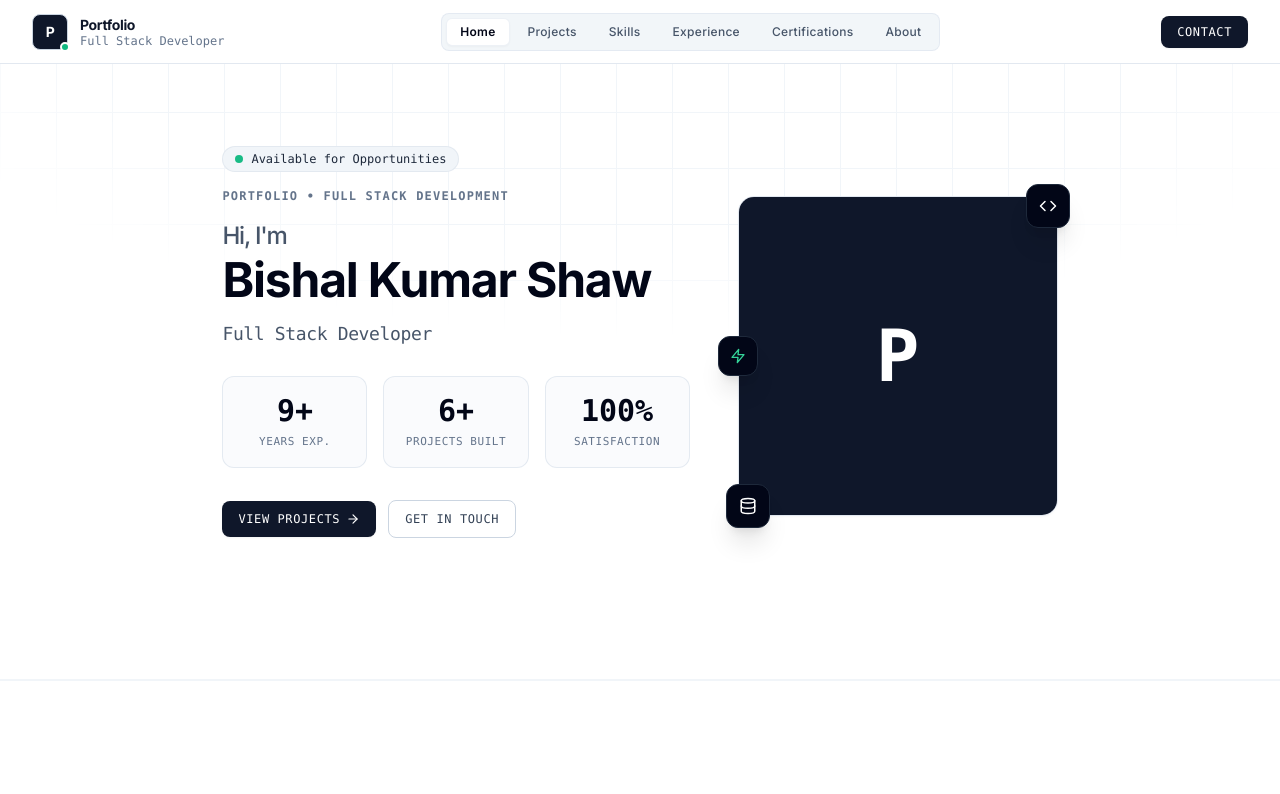
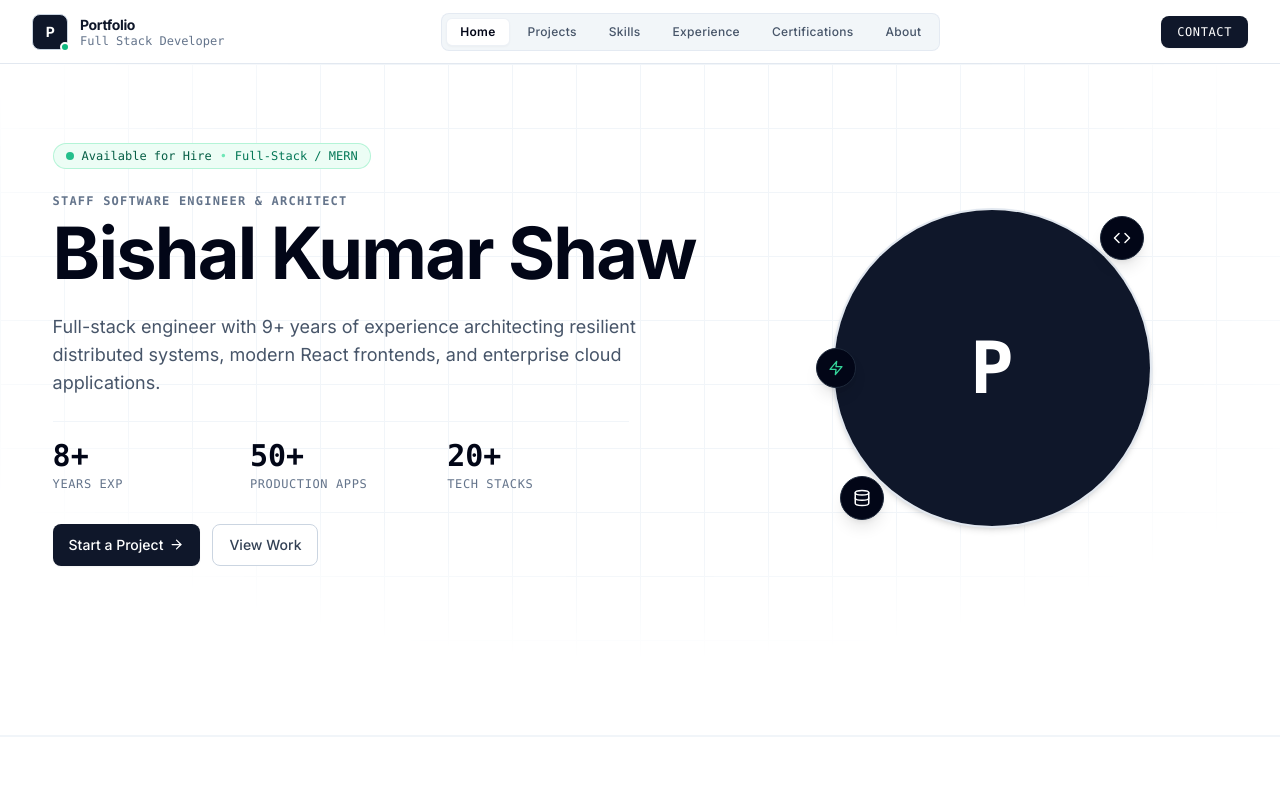
Before and after one commit to bkshaw1994/ProtFolio, a React (Create React App) app in the folder client/: page / in a window 1280 px wide. Shown: the top 794 px of the page. Built offline with nearby package versions, Linux system fonts and the light colour scheme; no server answers.

Commit message:
fix(theme): circular avatar and refined high-contrast skill card styling

```diff
--- a/client/src/pages/Home/sections/CoreSkillsSection.js
+++ b/client/src/pages/Home/sections/CoreSkillsSection.js
@@ -100,7 +100,7 @@ const CoreSkillsSection = ({ coreSkills }) => {
                 whileInView={{ opacity: 1, y: 0 }}
                 viewport={{ once: true, amount: 0.2 }}
                 transition={{ duration: 0.4, delay: index * 0.04 }}
-                className="flex-shrink-0 w-[165px] sm:w-auto snap-start h-full"
+                className="flex-shrink-0 w-[180px] sm:w-auto snap-start h-full"
               >
                 <SkillBadge skill={skill} size="sm" />
               </motion.div>
--- a/client/src/pages/Home/sections/HeroSection.js
+++ b/client/src/pages/Home/sections/HeroSection.js
@@ -13,90 +13,95 @@ import {
 import { getFileUrl } from '../../../utils/apiUrl';
 
 const HeroSection = ({ profileData, featuredProjectsCount }) => {
-  const resumeUrl = profileData?.resume
-    ? getFileUrl(profileData.resume)
-    : null;
+  return (
+    <section className="relative min-h-[calc(100vh-4rem)] flex items-center justify-center bg-white border-b border-slate-100 overflow-hidden">
+      {/* Subtle Linear Grid Background */}
+      <div className="absolute inset-0 bg-[linear-gradient(to_right,#f1f5f9_1px,transparent_1px),linear-gradient(to_bottom,#f1f5f9_1px,transparent_1px)] bg-[size:4rem_4rem] [mask-image:radial-gradient(ellipse_60%_50%_at_50%_40%,#000_70%,transparent_100%)] pointer-events-none" />
 
-  return (
-    <section className="relative min-h-[85vh] flex items-center justify-center bg-white pt-24 pb-16 overflow-hidden border-b border-slate-100">
-      {/* Linear-style subtle background grid */}
-      <div className="absolute inset-0 bg-[linear-gradient(to_right,#f1f5f9_1px,transparent_1px),linear-gradient(to_bottom,#f1f5f9_1px,transparent_1px)] bg-[size:3.5rem_3.5rem] [mask-image:radial-gradient(ellipse_60%_50%_at_50%_0%,#000_70%,transparent_100%)] pointer-events-none" />
-
-      <div className="container-custom relative z-10">
-        <div className="grid lg:grid-cols-12 gap-10 lg:gap-12 items-center">
+      <div className="container-custom relative z-10 py-12 lg:py-20">
+        <div className="grid lg:grid-cols-12 gap-12 lg:gap-8 items-center">
           {/* Left Content (7 cols) */}
           <motion.div
             initial={{ opacity: 0, y: 20 }}
             animate={{ opacity: 1, y: 0 }}
             transition={{ duration: 0.5 }}
-            className="lg:col-span-7 space-y-6"
+            className="lg:col-span-7 space-y-6 text-left"
           >
-            <div className="space-y-4">
-              <div className="inline-flex items-center gap-2 px-3 py-1 rounded-full bg-slate-100 border border-slate-200/90 text-xs font-mono font-medium text-slate-800">
-                <span className="w-2 h-2 rounded-full bg-emerald-500 animate-pulse" />
-                <span>Available for Opportunities</span>
-              </div>
-
-              <div className="text-xs font-mono font-semibold uppercase tracking-widest text-slate-500 mb-2">
-                Portfolio • Full Stack Development
-              </div>
-
-              <h1 className="text-3xl sm:text-4xl lg:text-5xl font-extrabold text-slate-950 tracking-tight leading-tight">
-                <span className="block text-slate-600 font-medium text-xl sm:text-2xl mb-1">Hi, I'm</span>
-                <span className="text-slate-950 block break-words">{profileData?.name || 'Bishal Kumar Shaw'}</span>
-              </h1>
-
-              <h2 className="text-base sm:text-lg text-slate-600 font-mono font-medium">
-                {profileData?.title || 'Full Stack Developer'}
-              </h2>
+            {/* Live Status Badge */}
+            <div className="inline-flex items-center space-x-2 bg-emerald-50 border border-emerald-200/80 px-3 py-1 rounded-full text-xs font-mono font-medium text-emerald-800">
+              <span className="w-2 h-2 rounded-full bg-emerald-500 animate-pulse" />
+              <span>Available for Hire</span>
+              <span className="text-emerald-300">•</span>
+              <span className="text-emerald-700">Full-Stack / MERN</span>
             </div>
 
-            <p className="text-sm sm:text-base text-slate-600 leading-relaxed max-w-2xl font-normal">
-              {profileData?.summary}
+            {/* Main Heading */}
+            <div className="space-y-2">
+              <div className="text-xs font-mono font-semibold uppercase tracking-widest text-slate-500">
+                Staff Software Engineer & Architect
+              </div>
+              <h1 className="text-4xl sm:text-6xl lg:text-7xl font-bold tracking-tight text-slate-950 leading-[1.08]">
+                {profileData?.name || 'Bishal Kumar Shaw'}
+              </h1>
+            </div>
+
+            {/* Bio / Summary */}
+            <p className="text-base sm:text-lg text-slate-600 max-w-2xl font-normal leading-relaxed">
+              {profileData?.summary ||
+                'Full-stack engineer with 9+ years of experience architecting resilient distributed systems, modern React frontends, and enterprise cloud applications.'}
             </p>
 
-            {/* Stats */}
-            <div className="grid grid-cols-3 gap-3 sm:gap-4 pt-1">
-              <div className="p-3.5 sm:p-4 rounded-xl border border-slate-200/90 bg-slate-50/70 text-center">
-                <div className="text-2xl sm:text-3xl font-bold font-mono text-slate-950">
-                  {profileData?.yearsOfExperience || 9}+
+            {/* SLA / Stat Numbers (Strictly Monospace) */}
+            <div className="grid grid-cols-3 gap-4 pt-4 border-t border-slate-100 max-w-xl">
+              <div>
+                <div className="text-2xl sm:text-3xl font-mono font-bold text-slate-950">
+                  {profileData?.statistics?.yearsExperience ||
+                    profileData?.yearsOfExperience ||
+                    8}
+                  +
                 </div>
-                <div className="text-[11px] font-mono text-slate-500 uppercase tracking-wider mt-1">Years Exp.</div>
+                <div className="text-xs font-mono text-slate-500 uppercase tracking-wider mt-0.5">
+                  Years Exp
+                </div>
               </div>
-              <div className="p-3.5 sm:p-4 rounded-xl border border-slate-200/90 bg-slate-50/70 text-center">
-                <div className="text-2xl sm:text-3xl font-bold font-mono text-slate-950">
-                  {featuredProjectsCount || 6}+
+              <div>
+                <div className="text-2xl sm:text-3xl font-mono font-bold text-slate-950">
+                  {profileData?.statistics?.projectsCompleted ||
+                    featuredProjectsCount ||
+                    50}
+                  +
                 </div>
-                <div className="text-[11px] font-mono text-slate-500 uppercase tracking-wider mt-1">Projects Built</div>
+                <div className="text-xs font-mono text-slate-500 uppercase tracking-wider mt-0.5">
+                  Production Apps
+                </div>
               </div>
-              <div className="p-3.5 sm:p-4 rounded-xl border border-slate-200/90 bg-slate-50/70 text-center">
-                <div className="text-2xl sm:text-3xl font-bold font-mono text-slate-950">
-                  100%
+              <div>
+                <div className="text-2xl sm:text-3xl font-mono font-bold text-slate-950">
+                  {profileData?.statistics?.technologiesMastered || 20}+
                 </div>
-                <div className="text-[11px] font-mono text-slate-500 uppercase tracking-wider mt-1">Satisfaction</div>
+                <div className="text-xs font-mono text-slate-500 uppercase tracking-wider mt-0.5">
+                  Tech Stacks
+                </div>
               </div>
             </div>
 
-            {/* CTA Buttons */}
-            <div className="flex flex-wrap items-center gap-3 pt-2">
-              <Link to="/projects" className="btn-primary group font-mono text-xs uppercase tracking-wider">
-                <span>View Projects</span>
+            {/* CTA Group */}
+            <div className="flex flex-wrap gap-3 pt-2">
+              <Link to="/contact" className="btn-primary group">
+                <span>Start a Project</span>
                 <ArrowRight
-                  size={14}
+                  size={15}
                   className="ml-1.5 group-hover:translate-x-1 transition-transform"
                 />
               </Link>
-
-              <Link to="/contact" className="btn-secondary font-mono text-xs uppercase tracking-wider">
-                Get In Touch
+              <Link to="/projects" className="btn-secondary">
+                View Work
               </Link>
-
-              {resumeUrl && (
+              {profileData?.resume && (
                 <a
-                  href={resumeUrl}
-                  target="_blank"
-                  rel="noopener noreferrer"
-                  className="btn-secondary group font-mono text-xs uppercase tracking-wider"
+                  href={getFileUrl(profileData.resume)}
+                  download
+                  className="btn-outline group inline-flex items-center"
                 >
                   <Download
                     size={14}
@@ -137,7 +142,8 @@ const HeroSection = ({ profileData, featuredProjectsCount }) => {
             className="lg:col-span-5 flex justify-center"
           >
             <div className="relative">
-              <div className="relative w-64 h-64 sm:w-80 sm:h-80 rounded-2xl overflow-hidden border border-slate-200 bg-slate-50 shadow-2xs">
+              {/* Circular Avatar Container */}
+              <div className="relative w-64 h-64 sm:w-80 sm:h-80 rounded-full overflow-hidden border-2 border-slate-200 bg-slate-50 shadow-md">
                 {profileData?.profileImage ? (
                   <img
                     src={getFileUrl(profileData.profileImage)}
@@ -156,16 +162,16 @@ const HeroSection = ({ profileData, featuredProjectsCount }) => {
                 )}
               </div>
 
-              {/* Minimalist Tech Badges */}
-              <div className="absolute -top-3 -right-3 w-11 h-11 bg-slate-950 text-white rounded-xl flex items-center justify-center shadow-xl border border-slate-800">
+              {/* Minimalist Circular Tech Badges */}
+              <div className="absolute top-2 right-2 w-11 h-11 bg-slate-950 text-white rounded-full flex items-center justify-center shadow-lg border border-slate-800">
                 <Code size={18} />
               </div>
 
-              <div className="absolute -bottom-3 -left-3 w-11 h-11 bg-slate-950 text-white rounded-xl flex items-center justify-center shadow-xl border border-slate-800">
+              <div className="absolute bottom-2 left-2 w-11 h-11 bg-slate-950 text-white rounded-full flex items-center justify-center shadow-lg border border-slate-800">
                 <Database size={18} />
               </div>
 
-              <div className="absolute top-1/2 -left-5 -translate-y-1/2 w-10 h-10 bg-slate-950 text-emerald-400 rounded-xl flex items-center justify-center shadow-xl border border-slate-800">
+              <div className="absolute top-1/2 -left-4 -translate-y-1/2 w-10 h-10 bg-slate-950 text-emerald-400 rounded-full flex items-center justify-center shadow-lg border border-slate-800">
                 <Zap size={16} />
               </div>
             </div>
```
Also changed, not shown: client/src/components/SkillBadge/SkillBadge.js (+73 -60 lines).
